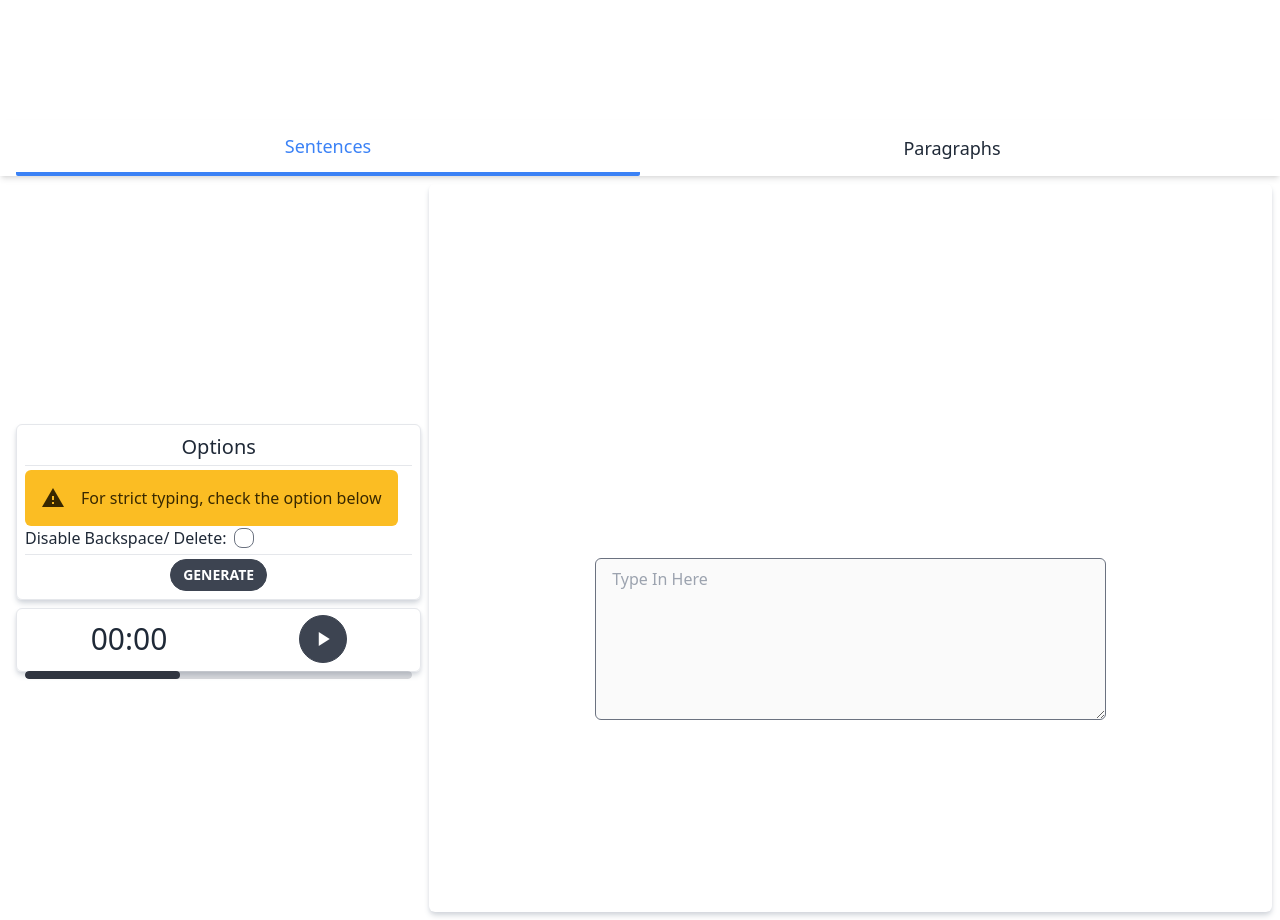
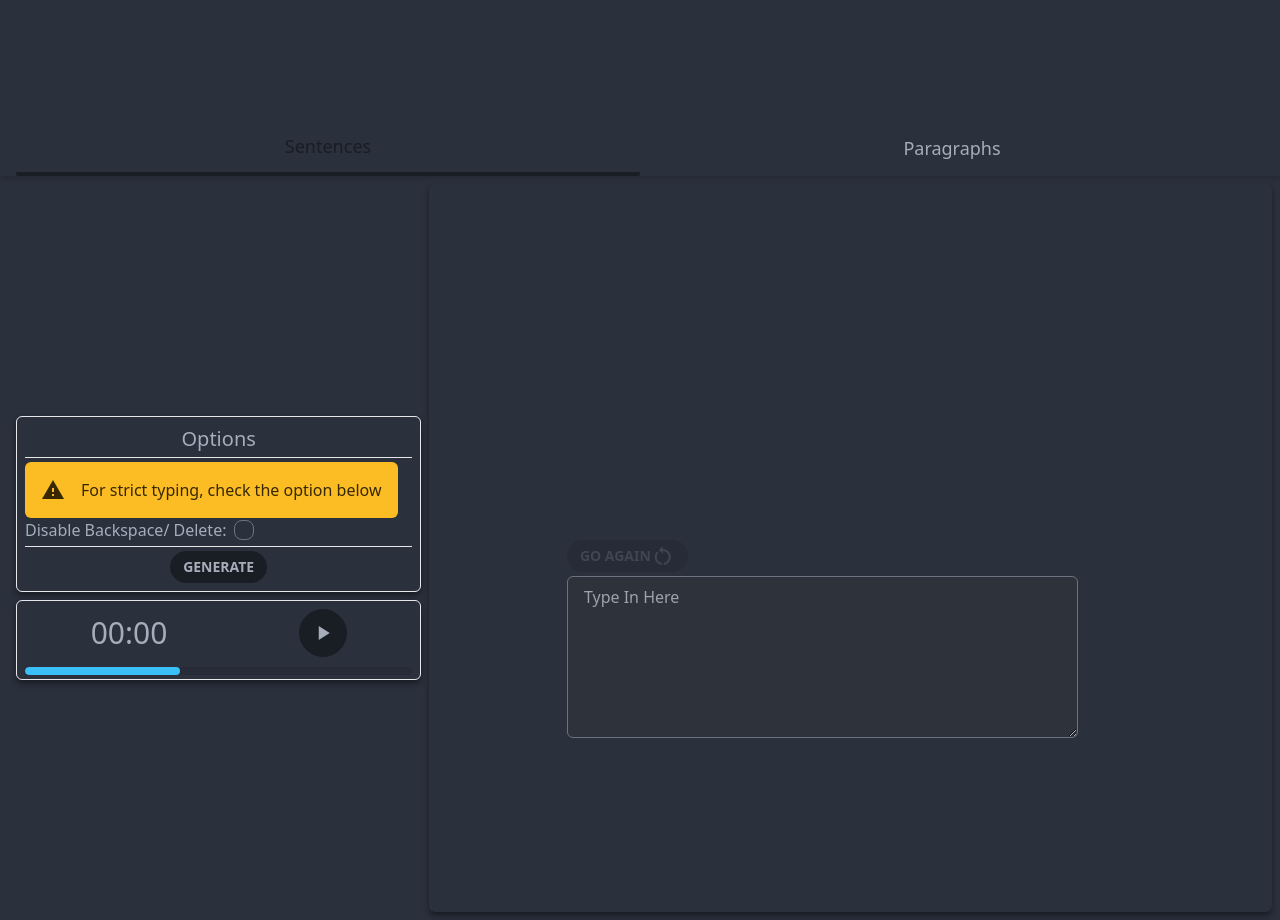
Before and after one commit to Q-T5/typi, a Vue app: page / in a window 1280 px wide. Shown: the part 680-1600 px from the top of the page. Built offline with nearby package versions, Linux system fonts and the light colour scheme.

Commit message:
Update component styling

```diff
--- a/index.html
+++ b/index.html
@@ -1,5 +1,5 @@
 <!DOCTYPE html>
-<html lang="en" data-theme="light">
+<html lang="en" data-theme="dark">
   <head>
     <meta charset="UTF-8" />
     <link rel="icon" type="image/svg+xml" href="/src/assets/logo.svg" />
--- a/src/components/ParagraphComp.vue
+++ b/src/components/ParagraphComp.vue
@@ -50,7 +50,13 @@
                     {{ word.word }} &nbsp;
                 </span>
             </div>
-            <div class="h-1/4 flex justify-center">
+            <div class="h-1/4 flex justify-center flex-col space-y-1">
+                <div class="w-fit h-fit">
+                    <button class="inline-flex daisyui-btn daisyui-btn-sm rounded-full" disabled>
+                        <span>go again</span>
+                        <i class="material-icons">restart_alt</i>
+                    </button>
+                </div>
                 <textarea
                     type="text"
                     class="user-input"
--- a/src/components/SentenceComp.vue
+++ b/src/components/SentenceComp.vue
@@ -44,7 +44,13 @@
                     {{ word.letter === ' ' ? '&nbsp;' : word.letter }}
                 </span>
             </div>
-            <div class="w-[70%] flex justify-center">
+            <div class="w-[70%] flex justify-center flex-col space-y-1">
+                <div class="w-fit h-fit">
+                    <button class="inline-flex daisyui-btn daisyui-btn-sm rounded-full" disabled>
+                        <span>go again</span>
+                        <i class="material-icons">restart_alt</i>
+                    </button>
+                </div>
                 <textarea
                     type="text"
                     class="user-input"
--- a/src/components/TimerComp.vue
+++ b/src/components/TimerComp.vue
@@ -26,8 +26,8 @@
                 </button>
             </div>
         </div>
-        <div class="w-full h-[4%]">
-            <progress class="daisyui-progress w-full"
+        <div class="w-full h-fit">
+            <progress class="daisyui-progress w-full daisyui-progress-info"
                 value="40"
                 max="100"></progress>
         </div>
--- a/src/style.css
+++ b/src/style.css
@@ -3,19 +3,19 @@
 @tailwind utilities;
 
 .activeComp {
-    @apply border-b-blue-500 border-b-4 rounded-sm text-blue-500;
+    @apply border-b-neutral border-b-4 rounded-sm text-neutral;
 }
 
 .timer-div {
-    @apply rounded-md p-2 border-[1px] shadow-md shadow-gray-300 h-16;
+    @apply rounded-md p-2 border-[1px] shadow-md shadow-neutral h-20;
 }
 
 .working-div {
-    @apply flex flex-col w-2/3 p-4 rounded-md shadow-md shadow-gray-300;
+    @apply flex flex-col w-2/3 p-4 rounded-md shadow-md shadow-neutral;
 }
 
 .controls-div {
-    @apply rounded-md p-2 border-[1px] shadow-md shadow-gray-300 h-[1/3];
+    @apply rounded-md p-2 border-[1px] shadow-md shadow-neutral h-[1/3];
 }
 
 .timer-btn {
```
